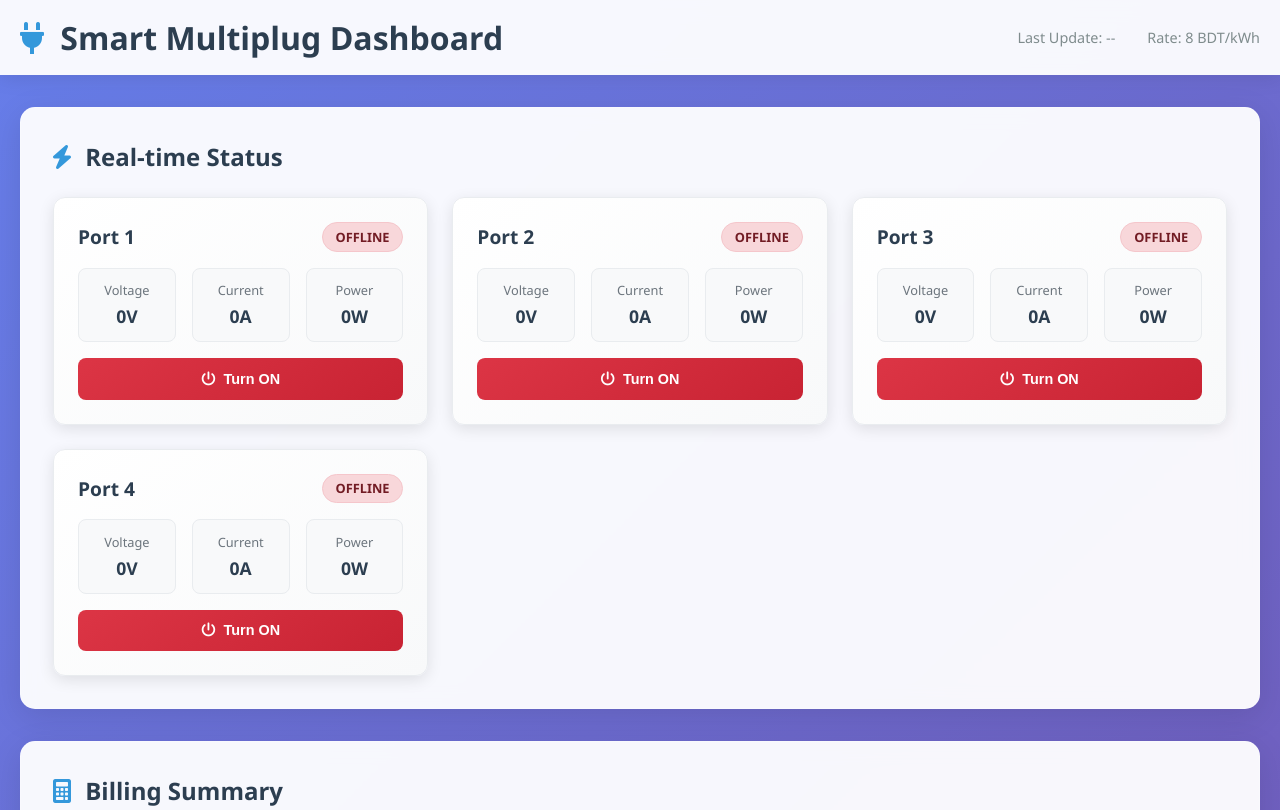
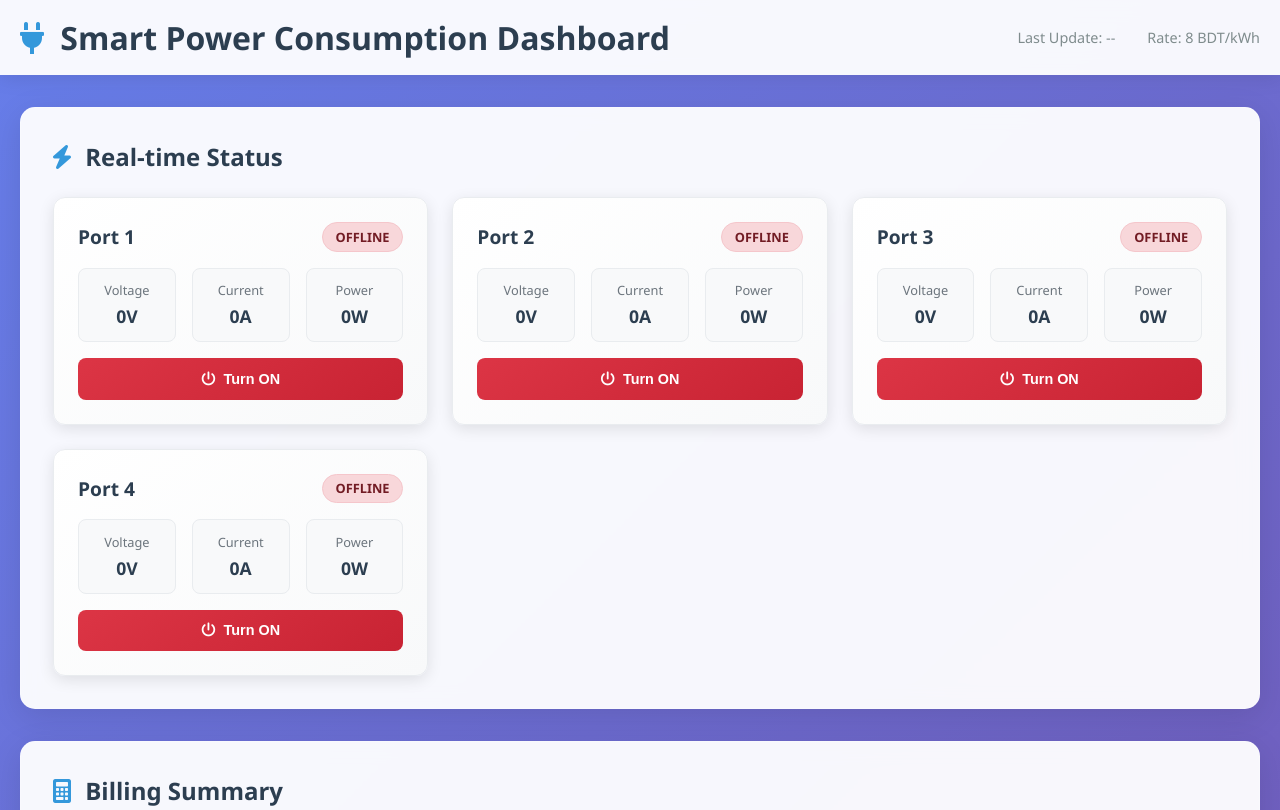
Before and after one commit to Akib-Osmani/smart-multiplug-system, a website: page public/index.html in a window 1280 px wide. Shown: the top 810 px of the page. Drawn offline with nearby package versions, Linux system fonts and the light colour scheme; no server answers.

```diff
--- a/public/index.html
+++ b/public/index.html
@@ -11,7 +11,7 @@
     <!-- Header Section -->
     <header class="header">
         <div class="container">
-            <h1><i class="fas fa-plug"></i> Smart Multiplug Dashboard</h1>
+            <h1><i class="fas fa-plug"></i> Smart Power Consumption Dashboard</h1>
             <div class="header-info">
                 <span id="lastUpdate">Last Update: --</span>
                 <span id="electricityRate">Rate: 8 BDT/kWh</span>
```
